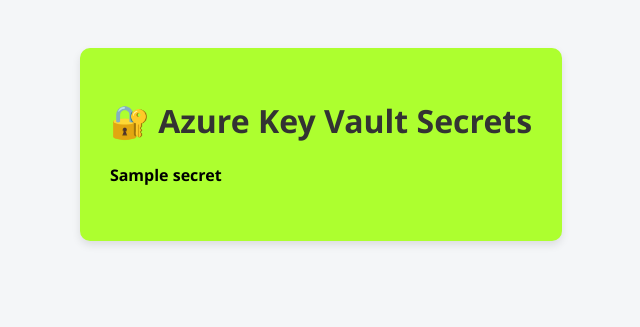
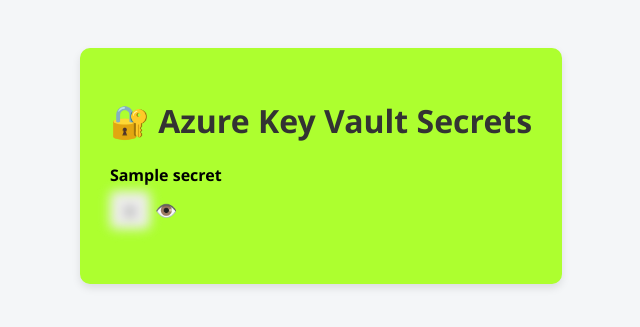
Before and after one commit to devopswork4u/keyvault-demp-app, a Flask app: template templates/index.html in a window 1280 px wide. Shown: the top 327 px of the page, without its empty margins (319-959 px from the left). Run offline with Flask 3, Linux system fonts and the light colour scheme; the template is opened without the code that fills it: most values are stand-ins (such as "Sample title", 1, 10 or a date in 2020).

Commit message:
redployment

```diff
--- a/templates/index.html
+++ b/templates/index.html
@@ -71,12 +71,10 @@
         <div class="secret-block">
             <span class="secret-label">{{ secret_name }}</span>
 
-            {% for idx, char in enumerate(secret_value) %}
-            <div class="secret-line">
-                <span class="char" id="char_{{ secret_name }}_{{ idx }}">{{ char }}</span>
-                <span class="eye-icon" onclick="toggleChar('{{ secret_name }}_{{ idx }}')">👁️</span>
-            </div>
-            {% endfor %}
+<div class="secret-line">
+    <span class="char" id="char_{{ secret_name }}">{{ secret_value }}</span>
+    <span class="eye-icon" onclick="toggleChar('{{ secret_name }}')">👁️</span>
+</div>
         </div>
         {% endfor %}
     </div>
```
